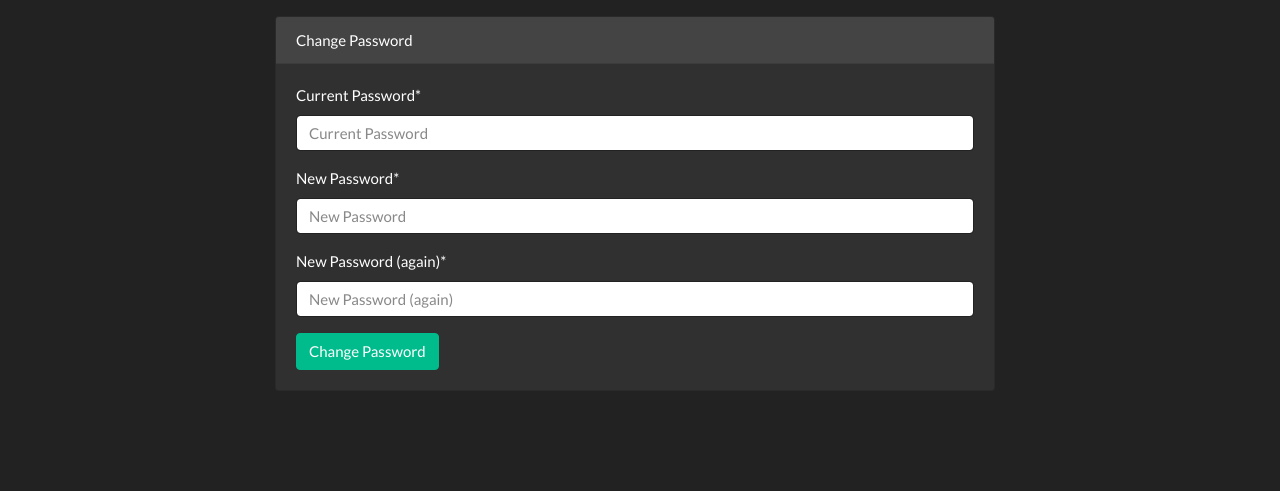
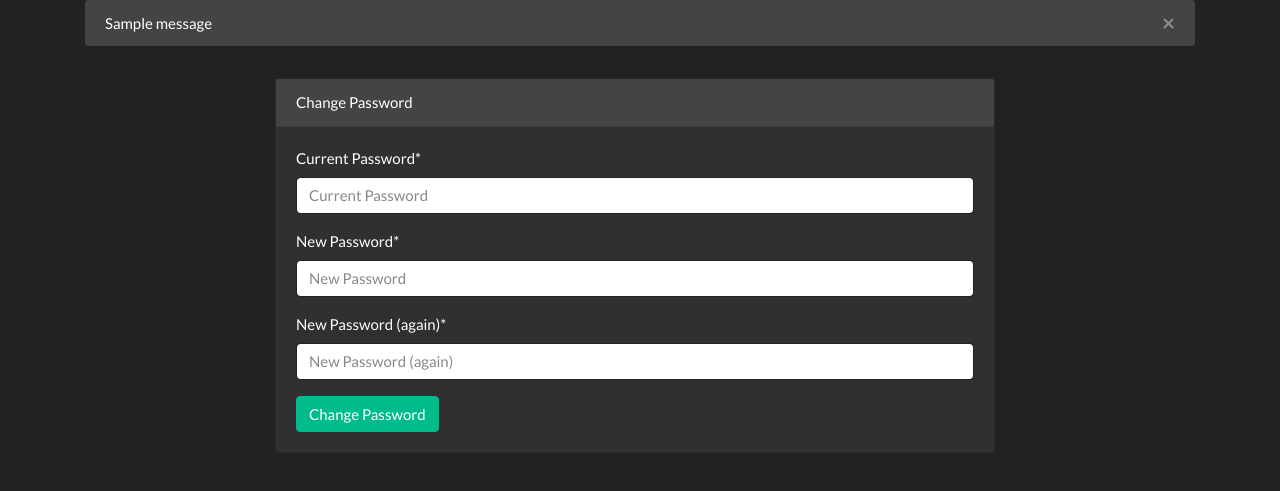
Before and after one commit to LFG-Cares/SubredditLog, a Django app: a page that uses templates/account/password_change.html in a window 1280 px wide. Shown: the part 71-562 px from the top of the page. Run offline with Django 3.2, Linux system fonts and the light colour scheme; a user stored in the database is signed in; tables that the repository leaves empty hold one stand-in row (values such as "Sample post"); one stand-in notice (Sample message) is shown; some libraries are stand-ins or nearby versions.

Commit message:
Style password change view.

```diff
--- a/templates/account/password_change.html
+++ b/templates/account/password_change.html
@@ -2,6 +2,19 @@
 {% load crispy_forms_tags %}
 
 {% block content %}
+  {% if messages %}
+    <div class="container">
+      {% for message in messages %}
+        <div class="alert alert-secondary alert-dismissible fade show" role="alert">
+          {{ message }}
+          <button type="button" class="close" data-dismiss="alert" aria-label="Close">
+            <span aria-hidden="true">&times;</span>
+          </button>
+        </div>
+      {% endfor %}
+    </div>
+  {% endif %}
+
   <div class="container">
     <div class="row">
       <div class="col-md-8 mx-auto">
```
